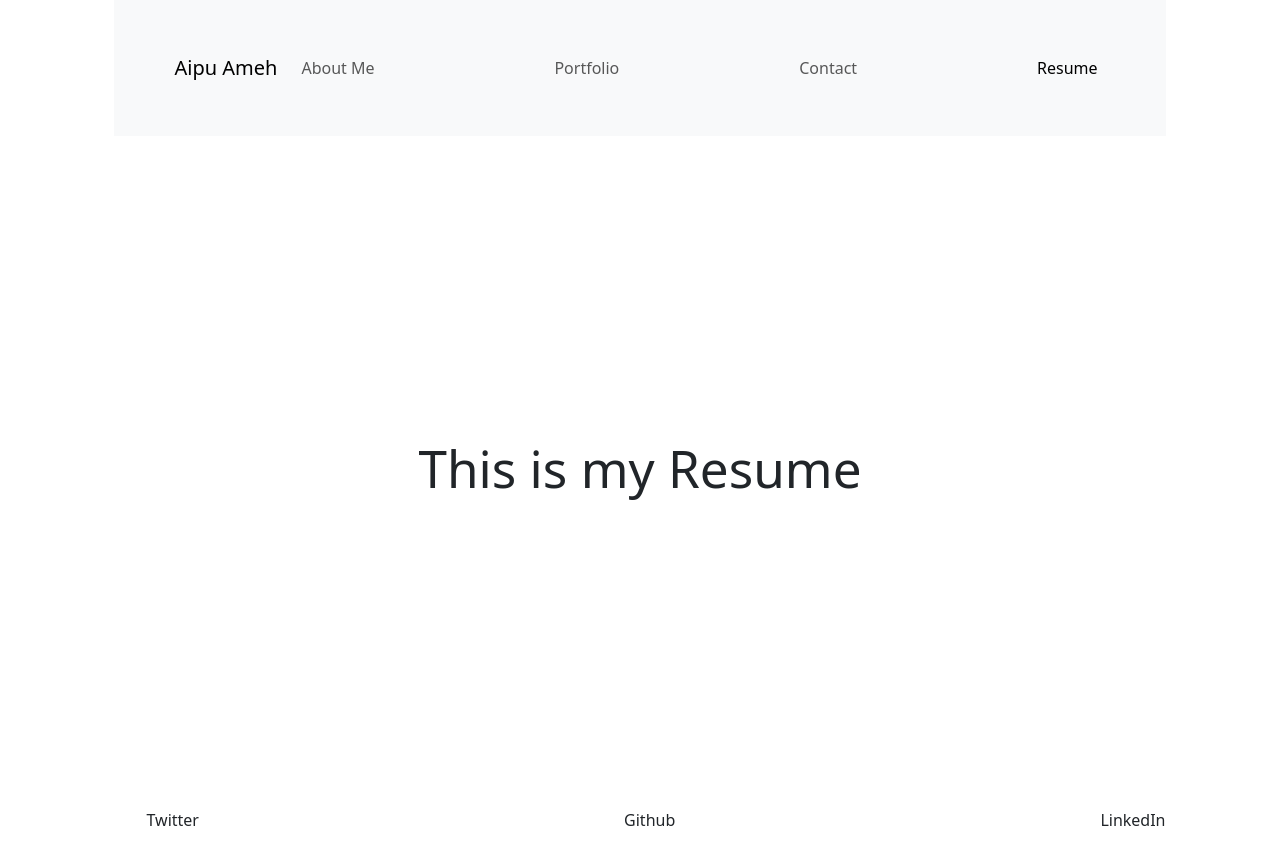
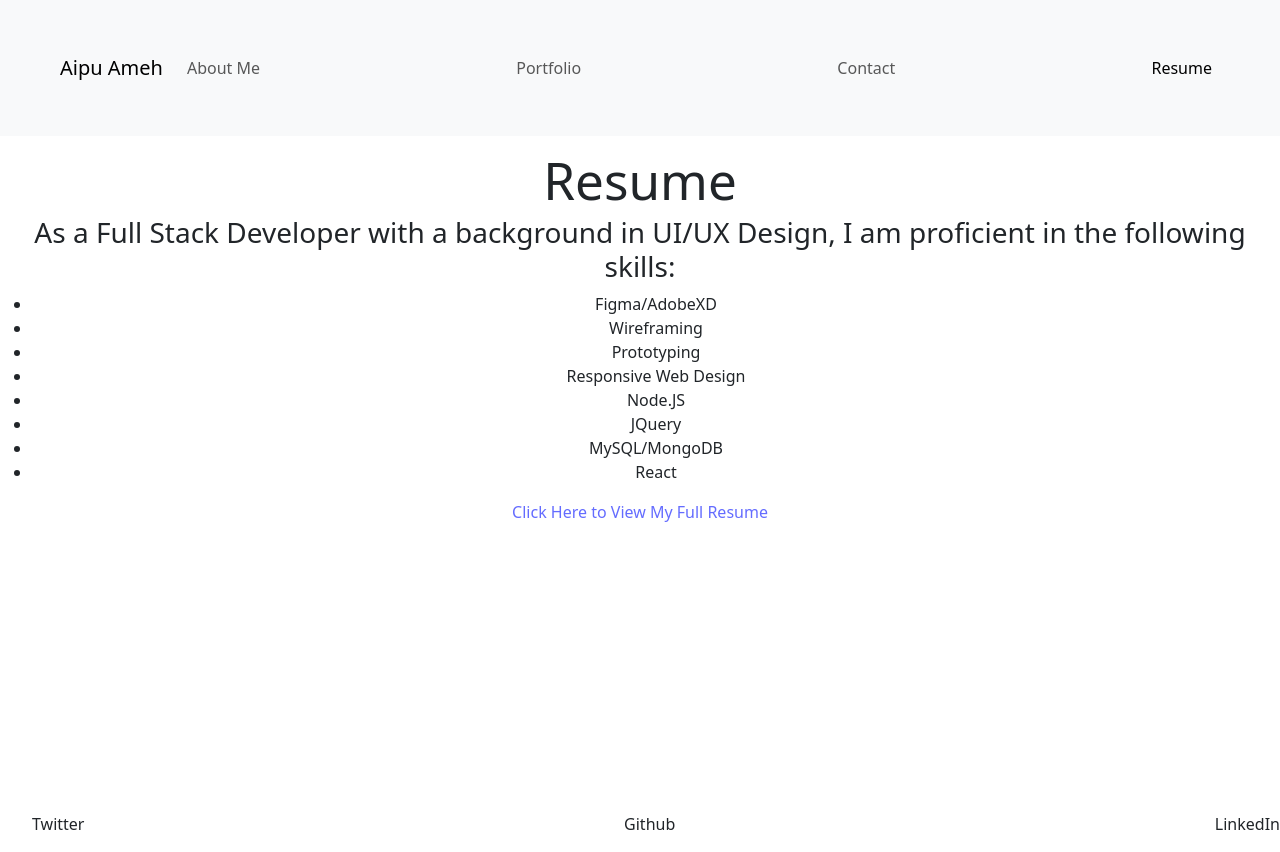
Before and after one commit to AipuAmeh/my-react-portfolio, a React (Vite) app: page /resume in a window 1280 px wide. Built offline with nearby package versions, Linux system fonts and the light colour scheme.

Commit message:
added resume link and added skills

```diff
--- a/src/pages/Resume.jsx
+++ b/src/pages/Resume.jsx
@@ -1,13 +1,28 @@
+import { Link } from 'react-router-dom';
+
 const styles = {
     content: {
-        padding: "19em"
+        paddingBottom: "18em"
     }
 }
 
  export default function Resume() {
     return (
         <div className="resume" style={styles.content}>
-            <h1>This is my Resume</h1>
+            <h1 className='resume-header mt-3'>Resume</h1>
+            <h3>As a Full Stack Developer with a background in UI/UX Design, I am proficient in the following skills:</h3>
+            <ul>
+                <li>Figma/AdobeXD</li>
+                <li>Wireframing</li>
+                <li>Prototyping</li>
+                <li>Responsive Web Design</li>
+                <li>Node.JS</li>
+                <li>JQuery</li>
+                <li>MySQL/MongoDB</li>
+                <li>React</li>
+            </ul>
+            <Link
+            to='https://drive.google.com/file/d/1BqC2-vB2nL7_sBQh2vxpqZwbUQOA8Zj3/view?usp=sharing'>Click Here to View My Full Resume</Link>
         </div>
     )
  }
```
